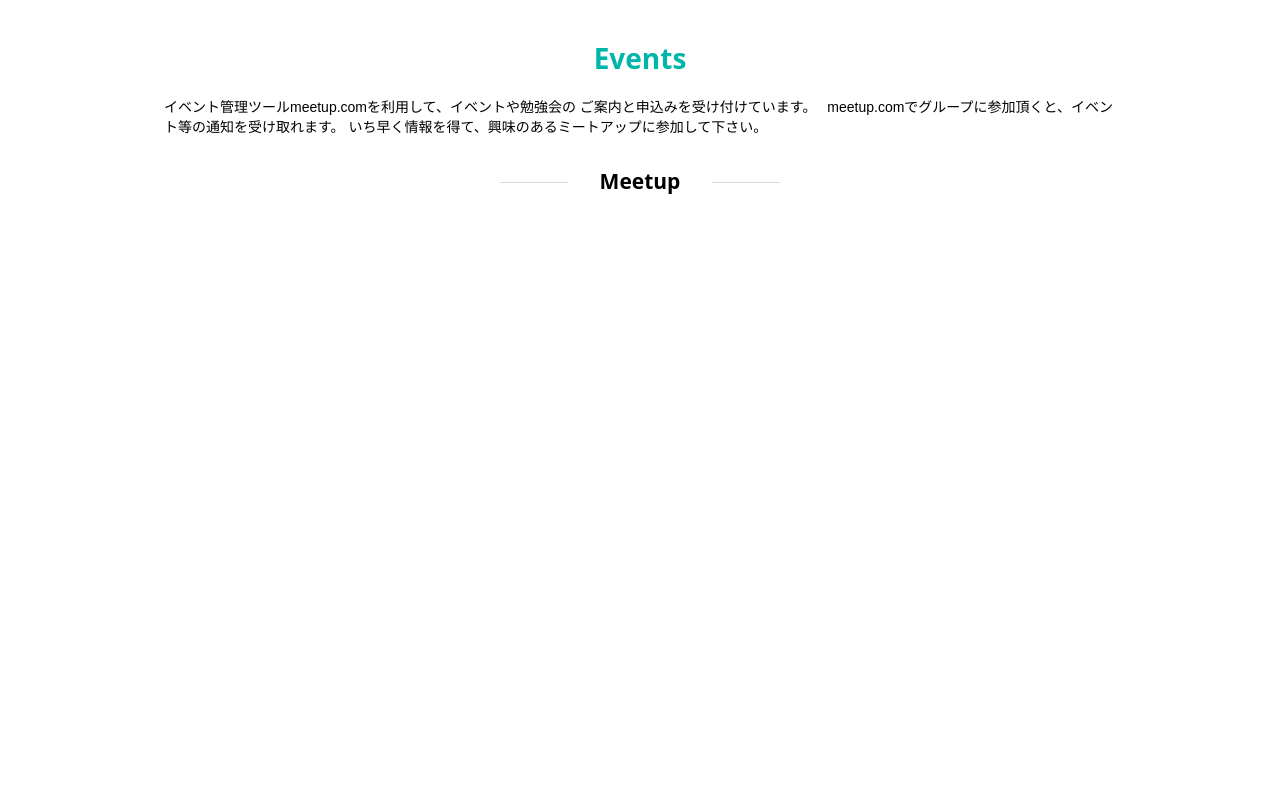
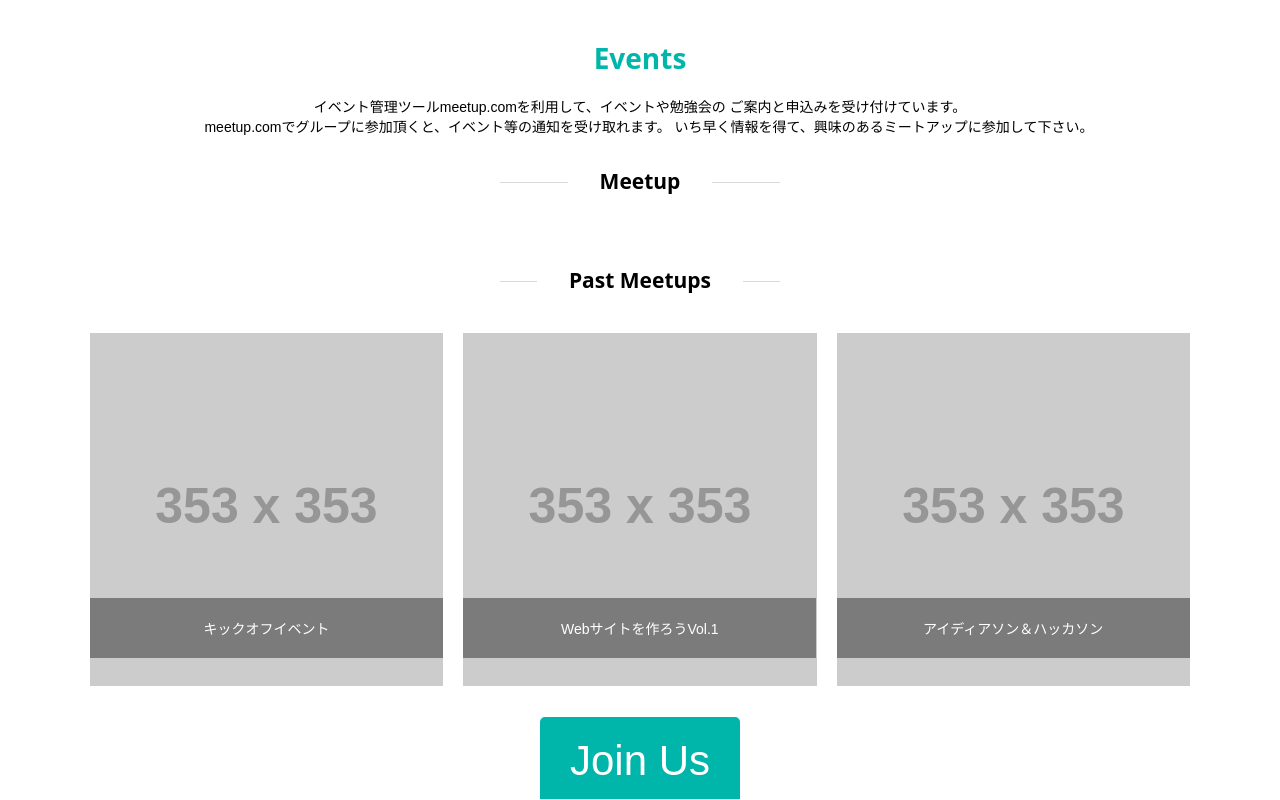
Before and after one commit to WomenInSoftwareEngineeringJP/wwcodetokyo.github.io, a plain HTML site: page index.html in a window 1280 px wide. Drawn offline with Linux system fonts and the light colour scheme; placeholder pictures from the web are drawn by us.

Commit message:
[add]EventsのPast Meetups追加
EventsのPast Meetups部分を追加しました。

```diff
--- a/css/global.css
+++ b/css/global.css
@@ -13,6 +13,10 @@ a{
 
 li{
 	list-style:none;
+}
+
+.tacenter{
+	text-align: center;
 }
 
 /*見出し*/
--- a/css/simplegrid.css
+++ b/css/simplegrid.css
@@ -37,8 +37,8 @@ body {
 
 .grid-pad {
 	padding-top: 20px;
-	padding-left: 10px;
-	padding-right:10px;
+	padding-left: 20px;
+	padding-right:0px;
 }
 
 .push-right {
@@ -174,6 +174,7 @@ body {
 
 .description{
 	margin:0 6em;
+	text-align: center;
 	}
 
 
@@ -183,7 +184,7 @@ body {
 		min-width: 0;
 		margin-left: 0px;
 		margin-right: 0px;
-		padding-left: 10px; /* grid-space to left */
+		padding-left: 20px; /* grid-space to left */
 		padding-right: 10px; /* grid-space to right: (grid-space-left - column-space) e.g. 20px-10px=10px */
 	}
 
@@ -293,6 +294,7 @@ body {
 
 	.description{
 	margin:0;
+	text-align: left;
 	}
 	#upcoming .grid{
 	position:static !important;
--- a/css/style.css
+++ b/css/style.css
@@ -55,6 +55,45 @@ SNSアイコンにスタイルをあてる人はglobal.cssに書いてくださ
 	}*/
 
 
+/* Past Meetups */
+#past_meetups_list{
+	margin-bottom: 1em;
+}
+#past_meetups_list div{
+	position: relative;
+}
+#past_meetups_list a{
+	color: #fff;
+}
+#past_meetups_list a span{
+	display: block;
+	position: absolute;
+	top: 250px;
+	text-align: center;
+	padding: 20px 0;
+	background: rgba(0, 0, 0, 0.4);
+}
+#past_meetups_list .col-1-3 img{
+	width: 100%;
+}
+
+/* Join Us button */
+.btn_join {
+	-webkit-border-radius: 5;
+	-moz-border-radius: 5;
+	border-radius: 5px;
+	color: #fff;
+	font-size: 3em;
+	background: #00b6aa;
+	padding: 20px 30px;
+	text-decoration: none;
+}
+.btn_join:hover {
+	background: #8accc8;
+	text-decoration: none;
+}
+
+
 /*Contacts and Sponsor
 ************************************/
 
--- a/index.html
+++ b/index.html
@@ -29,19 +29,41 @@
 
 
   <!--Events-->
+  <section id="events">
     <div class="grid grid-pad">
-    <section id="events">
+      <div class="col-1-1">
         <h1>Events</h1>
         <div class="description">
-      <p>イベント管理ツールmeetup.comを利用して、イベントや勉強会の ご案内と申込みを受け付けています。
+          <p>イベント管理ツールmeetup.comを利用して、イベントや勉強会の ご案内と申込みを受け付けています。<br>
       meetup.comでグループに参加頂くと、イベント等の通知を受け取れます。
       いち早く情報を得て、興味のあるミートアップに参加して下さい。</p>
         </div>
         <h2><span>Meetup</span></h2>
         <div id="upcoming"></div>
+      </div>
+    </div>
+    <div class="grid grid-pad">
+      <div class="col-1-1">
+        <h2><span>Past Meetups</span></h2>
+      </div>
+    </div>
+    <div id="past_meetups_list" class="grid grid-pad">
+      <div class="col-1-3">
+        <a href="#"><img src="http://placehold.jp/353x353.png" alt="キックオフイベント"><span>キックオフイベント</span></a>
+      </div>
+      <div class="col-1-3">
+        <a href="#"><img src="http://placehold.jp/353x353.png" alt="Webサイトを作ろうVol.1"><span>Webサイトを作ろうVol.1</span></a>
+      </div>
+      <div class="col-1-3">
+        <a href="#"><img src="http://placehold.jp/353x353.png" alt="アイディアソン＆ハッカソン"><span>アイディアソン＆ハッカソン</span></a>
+      </div>
+    </div>
+    <div class="grid grid-pad">
+      <div class="col-1-1">
+        <p class="tacenter"><a href="http://www.meetup.com/Women-Who-Code-Tokyo/" target="_blank" class="btn_join">Join Us</a></p>
+      </div>
+    </div>
   </section>
-  </div>
-
   <!--Events END-->
 
   <!--Sponsors-->
--- a/js/main.js
+++ b/js/main.js
@@ -19,3 +19,14 @@ $.getJSON("https://api.meetup.com/2/events?&sign=true&photo-host=public&group_ur
         eventList += '<li class="grid"><div class="event_date col-3-12">'+year+'/'+(dat1.getMonth() + 1)+'/'+date+'&nbsp;'+weekdays[dat1.getDay()]+'&nbsp;'+hours+':'+minutes+'-'+duraHours+':'+duraMinutes+'</div></div><div class="event_link col-7-12"><a href="' + item.event_url + '" target="_blank">' + item.name  + '</a></div><div class="event_rvsp"><a href="' + item.event_url + '" target="_blank" class="button button_grey">詳細・申し込み</a></div></li>';
     });
     $('#upcoming').html(eventList)});
+
+// "Past Meetups" - The width & the position of the labels on the imgs
+$('#past_meetups_list .col-1-3').each(function(){
+    var img = $('#past_meetups_list .col-1-3 img');
+    var img_width = img.width();
+    var img_height = img.height();
+    $('#past_meetups_list a span').css({
+        width: img_width,
+        top: img_height * 0.75
+    });
+});
```
Lines whose indentation alone changed are shown as unchanged.
